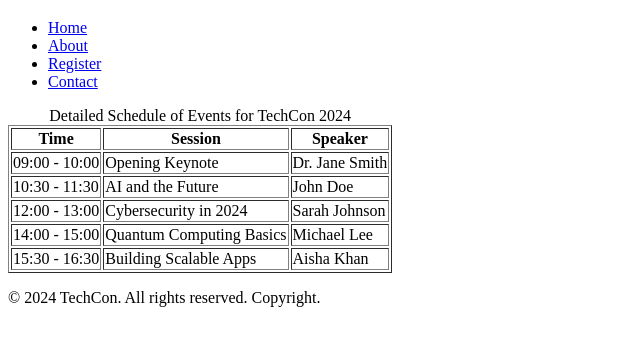
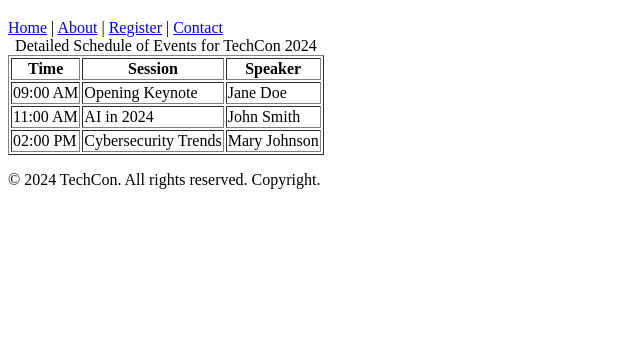
Before and after one commit to FredrickMbithi/TechCon_HTML, a plain HTML site: page techcon_website/schedule.html in a window 1280 px wide. Shown: the part 61-406 px from the top of the page, without its empty margins (0-640 px from the left). Drawn offline with Linux system fonts and the light colour scheme.

Commit message:
Fix schedule page table and footer

```diff
--- a/techcon_website/schedule.html
+++ b/techcon_website/schedule.html
@@ -6,20 +6,16 @@
     <title>Schedule for TechCon 2024</title>
 </head>
 <body>
-  <!-- HEADER -->
     <header>
         <h1>Schedule for TechCon 2024</h1>
         <nav>
-      <ul>
-        <li><a href="index.html">Home</a></li>
-        <li><a href="about.html">About</a></li>
-        <li><a href="register.html">Register</a></li>
-        <li><a href="contact.html">Contact</a></li>
-      </ul>
+            <a href="index.html">Home</a> |
+            <a href="about.html">About</a> |
+            <a href="register.html">Register</a> |
+            <a href="contact.html">Contact</a>
         </nav>
     </header>
 
-  <!-- MAIN CONTENT -->
     <main>
         <table border="1">
             <caption>Detailed Schedule of Events for TechCon 2024</caption>
@@ -32,35 +28,24 @@
             </thead>
             <tbody>
                 <tr>
-          <td>09:00 - 10:00</td>
+                    <td>09:00 AM</td>
                     <td>Opening Keynote</td>
-          <td>Dr. Jane Smith</td>
+                    <td>Jane Doe</td>
                 </tr>
                 <tr>
-          <td>10:30 - 11:30</td>
-          <td>AI and the Future</td>
-          <td>John Doe</td>
+                    <td>11:00 AM</td>
+                    <td>AI in 2024</td>
+                    <td>John Smith</td>
                 </tr>
                 <tr>
-          <td>12:00 - 13:00</td>
-          <td>Cybersecurity in 2024</td>
-          <td>Sarah Johnson</td>
-        </tr>
-        <tr>
-          <td>14:00 - 15:00</td>
-          <td>Quantum Computing Basics</td>
-          <td>Michael Lee</td>
-        </tr>
-        <tr>
-          <td>15:30 - 16:30</td>
-          <td>Building Scalable Apps</td>
-          <td>Aisha Khan</td>
+                    <td>02:00 PM</td>
+                    <td>Cybersecurity Trends</td>
+                    <td>Mary Johnson</td>
                 </tr>
             </tbody>
         </table>
     </main>
 
-  <!-- FOOTER -->
     <footer>
         <p>&copy; 2024 TechCon. All rights reserved. Copyright.</p>
     </footer>
```
Lines whose indentation alone changed are shown as unchanged.
